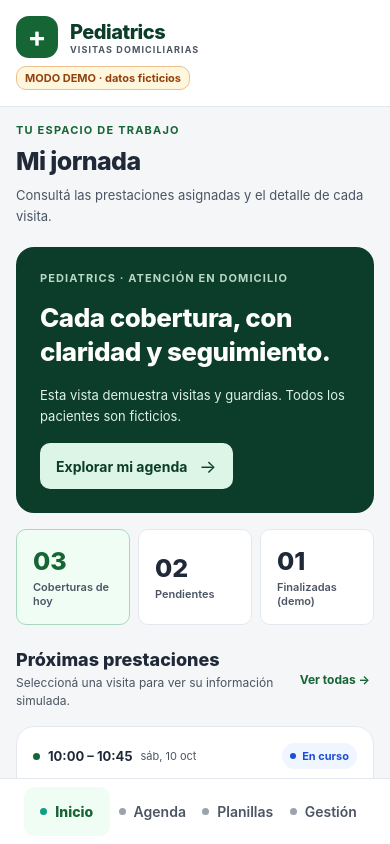
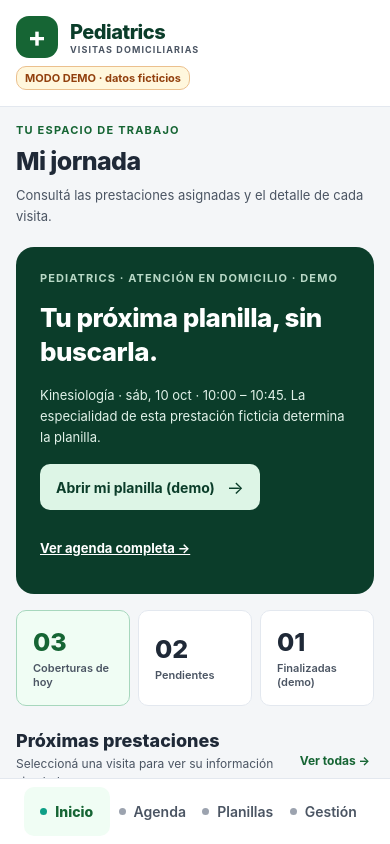
Before and after one commit to tulatraes25/consultlan_visitas_medicas, a React Native app in the folder apps/mobile/: screen / in a window 390 px wide. Built offline with nearby package versions, Linux system fonts and the light colour scheme.

Commit message:
feat(hc-ux04a): one-tap synthetic next task and focused specialty form without catalog

```diff
--- a/apps/mobile/App.tsx
+++ b/apps/mobile/App.tsx
@@ -60,15 +60,21 @@ function SummaryStat({ value, label, accent = false }: { value: number; label: s
 }
 
 function HomePanel({
-  visits, onAgenda, onSelect,
+  visits, onAgenda, onSelect, onOpenForms,
 }: {
   visits: DemoVisit[];
   onAgenda: () => void;
   onSelect: (id: string) => void;
+  onOpenForms: (specialty: Specialty) => void;
 }) {
   const today = visits[0]?.date;
   const todaysVisits = visits.filter(v => v.date === today);
-  const upcoming = visits.filter(v => isPending(v.status)).slice(0, 2);
+  // Home is a synthetic fixture. A real "my next task" must come only from
+  // an authenticated, backend-authorized assignment, never an actor-supplied specialty.
+  const upcoming = visits.filter(v => isPending(v.status))
+    .sort((a, b) => a.date.localeCompare(b.date) || a.startTime.localeCompare(b.startTime))
+    .slice(0, 2);
+  const nextTask = upcoming[0];
   const completed = todaysVisits.filter(v => v.status === 'CLOSED_VERIFIED').length;
   return (
     <View style={styles.page}>
@@ -79,19 +85,37 @@ function HomePanel({
       />
 
       <View style={styles.hero}>
-        <Text style={styles.heroEyebrow}>PEDIATRICS · ATENCIÓN EN DOMICILIO</Text>
-        <Text style={styles.heroTitle}>Cada cobertura, con claridad y seguimiento.</Text>
-        <Text style={styles.heroBody}>
-          Esta vista demuestra visitas y guardias. Todos los pacientes son ficticios.
-        </Text>
+        <Text style={styles.heroEyebrow}>PEDIATRICS · ATENCIÓN EN DOMICILIO · DEMO</Text>
+        <Text style={styles.heroTitle}>Tu próxima planilla, sin buscarla.</Text>
+        {nextTask ? (
+          <>
+            <Text style={styles.heroBody}>
+              {nextTask.specialty} · {formatDemoDate(nextTask.date)} ·{' '}
+              {formatDemoTimeRange(nextTask.startTime, nextTask.endTime)}.
+              La especialidad de esta prestación ficticia determina la planilla.
+            </Text>
+            <Pressable
+              accessibilityRole="button"
+              accessibilityLabel="Abrir planilla de mi próxima prestación (demo)"
+              onPress={() => onOpenForms(nextTask.specialty)}
+              style={({ pressed }) => [styles.heroButton, pressed && styles.pressed]}
+            >
+              <Text style={styles.heroButtonText}>Abrir mi planilla (demo)</Text>
+              <Text style={styles.heroButtonArrow}>→</Text>
+            </Pressable>
+          </>
+        ) : (
+          <Text style={styles.heroBody}>
+            No hay prestaciones pendientes en esta agenda ficticia.
+          </Text>
+        )}
         <Pressable
           accessibilityRole="button"
           accessibilityLabel="Abrir agenda de demostración"
           onPress={onAgenda}
-          style={({ pressed }) => [styles.heroButton, pressed && styles.pressed]}
+          style={({ pressed }) => [styles.heroSecondaryAction, pressed && styles.pressed]}
         >
-          <Text style={styles.heroButtonText}>Explorar mi agenda</Text>
-          <Text style={styles.heroButtonArrow}>→</Text>
+          <Text style={styles.heroSecondaryText}>Ver agenda completa →</Text>
         </Pressable>
       </View>
 
@@ -353,8 +377,11 @@ export default function App() {
     if (nextTab === 'forms') setInitialFormTemplateId(undefined);
   }
   function openFormForSpecialty(specialty: Specialty) {
-    // Only the specialty is routed; no patient/visit fields are passed into form previews.
-    setInitialFormTemplateId(formIdForSpecialty(specialty));
+    // Strict read-only demo routing. Real assignments must be verified by
+    // independent Supabase Auth + Edge/RLS before a template can be selected.
+    const templateId = formIdForSpecialty(specialty);
+    if (!templateId) return; // no fallback to a medical or another specialty's form
+    setInitialFormTemplateId(templateId);
     setTab('forms');
     setShowMobileDetail(false);
   }
@@ -435,12 +462,15 @@ export default function App() {
               <VisitDetail visit={selectedVisit} isTablet={false} onBack={() => openTab('agenda')}
                 onOpenForms={openFormForSpecialty} />
             ) : tab === 'home' ? (
-              <HomePanel visits={visits} onAgenda={() => openTab('agenda')} onSelect={openVisit} />
+              <HomePanel visits={visits} onAgenda={() => openTab('agenda')}
+                onSelect={openVisit} onOpenForms={openFormForSpecialty} />
             ) : tab === 'agenda' ? (
               <AgendaPanel visits={visits} selectedId={selectedId} onSelect={openVisit}
                 onOpenForms={openFormForSpecialty} isTablet={isSplitAgenda} />
             ) : tab === 'forms' ? (
-              <FormCatalogDemo key={initialFormTemplateId ?? 'catalog'} initialTemplateId={initialFormTemplateId} />
+              <FormCatalogDemo key={initialFormTemplateId ?? 'catalog'} initialTemplateId={initialFormTemplateId}
+                focusAssignedTemplate={Boolean(initialFormTemplateId)}
+                onExitFocused={() => openTab('agenda')} />
             ) : (
               <AdminWorkspaceDemo
                 patients={patients} professionals={professionals} visits={visits}
@@ -522,6 +552,8 @@ const styles = StyleSheet.create({
     backgroundColor: palette.mint, flexDirection: 'row', alignItems: 'center', gap: spacing.md,
   },
   heroButtonText: { color: palette.deep, fontSize: 14, fontWeight: '700' },
+  heroSecondaryAction: { minHeight: touchSize, alignSelf: 'flex-start', justifyContent: 'center' },
+  heroSecondaryText: { color: palette.surface, textDecorationLine: 'underline', fontSize: 13, fontWeight: '700' },
   heroButtonArrow: { color: palette.deep, fontSize: 18 },
   statsRow: { flexDirection: 'row', flexWrap: 'wrap', gap: spacing.sm, marginTop: spacing.lg },
   summaryStat: {
--- a/apps/mobile/src/FormCatalogDemo.tsx
+++ b/apps/mobile/src/FormCatalogDemo.tsx
@@ -32,8 +32,14 @@ const bySpecialty: Record<Specialty, string> = {
   Nutrición: 'NUTRITION_ATTENDANCE',
 };
 
-export function formIdForSpecialty(specialty: Specialty): string {
-  return bySpecialty[specialty];
+export function formIdForSpecialty(specialty: unknown): string | undefined {
+  // TypeScript's Specialty union is not a runtime authorization boundary.
+  // Unknown/fabricated specialties, including "__proto__", must fail closed.
+  if (typeof specialty !== 'string' ||
+      !Object.prototype.hasOwnProperty.call(bySpecialty, specialty)) return undefined;
+  const id = bySpecialty[specialty as Specialty];
+  return previewCatalog.templates.some(t => t.id === id && t.kind === 'ATTENDANCE')
+    ? id : undefined;
 }
 
 function defaultId(group: CatalogGroup): string {
@@ -166,13 +172,22 @@ function CatalogItem({
   );
 }
 
-export function FormCatalogDemo({ initialTemplateId }: { initialTemplateId?: string }) {
+export function FormCatalogDemo({
+  initialTemplateId, focusAssignedTemplate = false, onExitFocused,
+}: {
+  initialTemplateId?: string;
+  focusAssignedTemplate?: boolean;
+  onExitFocused?: () => void;
+}) {
   const { width } = useWindowDimensions();
   const split = width >= 1180;
   const authorizedInitial = previewCatalog.templates.some(t => t.id === initialTemplateId)
     || previewCatalog.paper.some(t => t.id === initialTemplateId)
     ? initialTemplateId
     : undefined;
+  const assignedSource = previewCatalog.templates.find(t =>
+    t.id === authorizedInitial && t.kind === 'ATTENDANCE');
+  const focused = focusAssignedTemplate && Boolean(assignedSource);
   const [group, setGroup] = useState<CatalogGroup>(() => groupForTemplateId(authorizedInitial));
   const [selectedId, setSelectedId] = useState(() => authorizedInitial ?? defaultId('attendance'));
   const [showDetail, setShowDetail] = useState(Boolean(authorizedInitial));
@@ -194,12 +209,31 @@ export function FormCatalogDemo({ initialTemplateId }: { initialTemplateId?: str
     setShowDetail(true);
   }
 
+  if (focusAssignedTemplate && !assignedSource) {
+    return (
+      <View style={styles.page} testID="assigned-form-unavailable">
+        <ScreenHeading eyebrow="DOCUMENTACIÓN BLOQUEADA"
+          title="Planilla no disponible"
+          subtitle="Esta asignación no tiene una constancia verificada. No se abre otra planilla por defecto." />
+        {onExitFocused ? (
+          <Pressable accessibilityRole="button"
+            accessibilityLabel="Volver a la agenda"
+            onPress={onExitFocused} style={styles.back}>
+            <Text style={styles.backText}>← Volver a la agenda</Text>
+          </Pressable>
+        ) : null}
+      </View>
+    );
+  }
+
   return (
     <View style={styles.page}>
       <ScreenHeading
         eyebrow="Documentación de internación domiciliaria"
-        title="Planillas y constancias"
-        subtitle="Explorá la estructura de las planillas originales. Sin historias clínicas ni firmas reales."
+        title={focused ? 'Tu planilla para esta prestación' : 'Planillas y constancias'}
+        subtitle={focused
+          ? 'La especialidad ficticia seleccionó automáticamente esta constancia. Sin historia clínica ni firmas reales.'
+          : 'Explorá la estructura de las planillas originales. Sin historias clínicas ni firmas reales.'}
       />
       <View style={styles.notice}>
         <Text style={styles.noticeTitle}>SOLO PREVISUALIZACIÓN · SIN DATOS DE PACIENTES</Text>
@@ -208,6 +242,15 @@ export function FormCatalogDemo({ initialTemplateId }: { initialTemplateId?: str
           Los formularios siguen pendientes de aprobación institucional.
         </Text>
       </View>
+      {focused ? (
+        <View style={styles.notice} testID="auto-selected-form-explanation">
+          <Text style={styles.noticeTitle}>PLANILLA SELECCIONADA AUTOMÁTICAMENTE · DEMO</Text>
+          <Text style={styles.noticeBody}>
+            Solo aparece la constancia de esta especialidad. No tenés que elegir entre modelos ni completar datos clínicos.
+          </Text>
+        </View>
+      ) : null}
+      {!focused ? (
       <View style={styles.categoryRow} accessibilityRole="radiogroup">
         {categories.map(option => (
           <Pressable
@@ -224,8 +267,9 @@ export function FormCatalogDemo({ initialTemplateId }: { initialTemplateId?: str
           </Pressable>
         ))}
       </View>
-      <View style={[styles.layout, split && styles.layoutWide]}>
-        {(!showDetail || split) ? (
+      ) : null}
+      <View style={[styles.layout, !focused && split && styles.layoutWide]}>
+        {!focused && (!showDetail || split) ? (
           <View style={[styles.catalog, split && styles.catalogWide]} testID="form-catalog-list">
             <Text style={styles.catalogHeading}>
               {group === 'paper' ? 'Documentos que quedan en casa' :
@@ -250,9 +294,18 @@ export function FormCatalogDemo({ initialTemplateId }: { initialTemplateId?: str
             ))}
           </View>
         ) : null}
-        {(showDetail || split) ? (
+        {(focused || showDetail || split) ? (
           <View style={styles.detailPane}>
-            {!split ? (
+            {focused && onExitFocused ? (
+              <Pressable
+                accessibilityRole="button"
+                accessibilityLabel="Volver a la agenda"
+                onPress={onExitFocused}
+                style={styles.back}
+              >
+                <Text style={styles.backText}>← Volver a la agenda</Text>
+              </Pressable>
+            ) : !focused && !split ? (
               <Pressable
                 accessibilityRole="button"
                 accessibilityLabel="Volver al catálogo de planillas"
```
